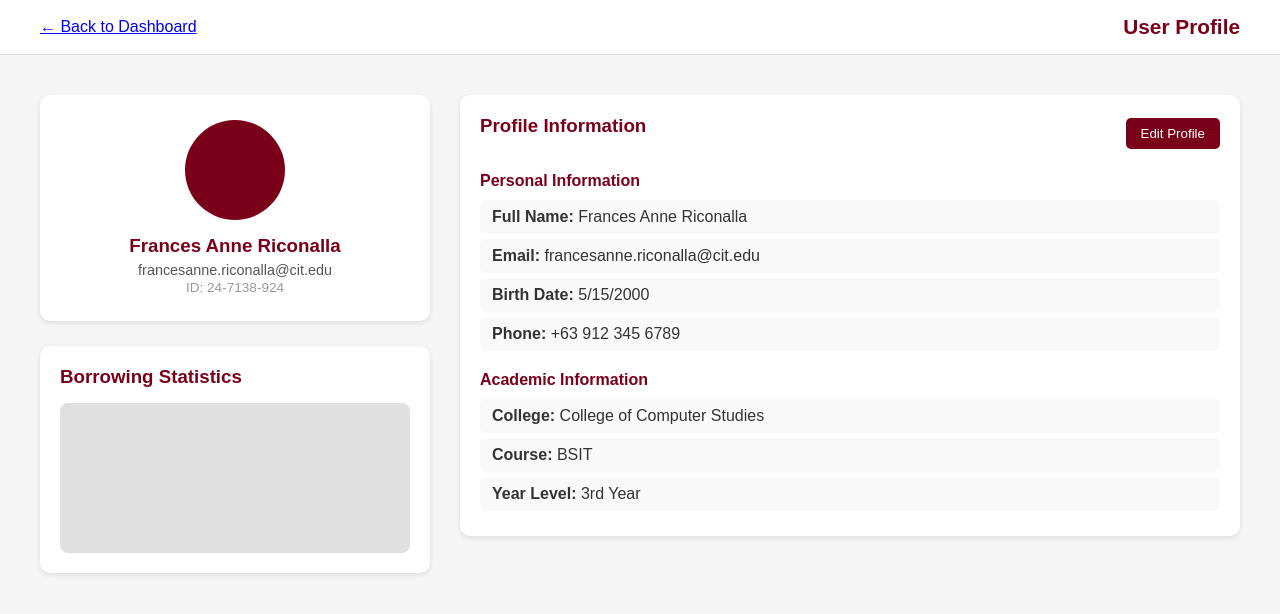
After one commit to jazpirr/PeerLending-TESTING, a Django app: page /profile/ in a window 1280 px wide. The commit adds this page. Shown: the top 614 px of the page. Run offline with Django 5.2, Linux system fonts and the light colour scheme.

Commit message:
connected dashboard/profile

```diff
--- /dev/null
+++ b/Peer_Lending/App/static/css/design.css
@@ -0,0 +1,213 @@
+* {
+  margin: 0;
+  padding: 0;
+  box-sizing: border-box;
+  font-family: 'Poppins', sans-serif;
+}
+
+body {
+  background: #f5f5f5;
+  color: #333;
+}
+
+/* Navbar */
+.navbar {
+  background: white;
+  padding: 15px 40px;
+  display: flex;
+  justify-content: space-between;
+  align-items: center;
+  border-bottom: 1px solid #ddd;
+  position: sticky;
+  top: 0;
+}
+
+.navbar h1 {
+  color: #7a0019;
+  font-size: 1.3em;
+}
+.navbar nav form {
+  display: inline;
+}
+
+.navbar nav a {
+  margin-left: 20px;
+  text-decoration: none;
+  color: #7a0019;
+  font-weight: 500;
+}
+
+.navbar nav a.active {
+  border-bottom: 2px solid #7a0019;
+}
+
+.navbar nav form button {
+  background: none;
+  border: none;
+  color: #7a0019;
+  font-weight: 500;
+  cursor: pointer;
+  font-family: inherit;
+  font-size: inherit;
+  margin-left: 20px;
+  text-decoration: none;
+  padding: 0;
+}
+
+.navbar nav form button:hover {
+  text-decoration: underline;
+}
+
+/* Dashboard Layout */
+.dashboard {
+  padding: 30px 50px;
+}
+
+.welcome {
+  margin-bottom: 30px;
+}
+
+.welcome h2 {
+  font-size: 1.8em;
+  color: #7a0019;
+}
+
+.alert {
+  background: #ffe6e6;
+  color: #b00020;
+  border: 1px solid #f5bcbc;
+  padding: 10px 15px;
+  margin-top: 15px;
+  border-radius: 5px;
+}
+
+.content-grid {
+  display: grid;
+  grid-template-columns: repeat(2, 1fr);
+  gap: 25px;
+}
+
+.card {
+  background: white;
+  border-radius: 10px;
+  padding: 20px;
+  box-shadow: 0 2px 5px rgba(0,0,0,0.1);
+}
+
+.card h3 {
+  color: #7a0019;
+  margin-bottom: 15px;
+}
+
+.placeholder {
+  background: #e0e0e0;
+  height: 150px;
+  border-radius: 8px;
+}
+
+.placeholder.small {
+  height: 80px;
+}
+
+.item {
+  background: #e0e0e0;
+  height: 40px;
+  margin-bottom: 10px;
+  border-radius: 5px;
+}
+
+.available-items {
+  display: grid;
+  grid-template-columns: repeat(2, 1fr);
+  gap: 15px;
+}
+
+.item-box button {
+  width: 100%;
+  background: #ffcc00;
+  color: #333;
+  border: none;
+  padding: 10px;
+  border-radius: 5px;
+  font-weight: 600;
+  margin-top: 5px;
+  cursor: pointer;
+}
+
+/* Profile Page */
+.profile-page {
+  display: flex;
+  gap: 30px;
+  padding: 40px;
+}
+
+.profile-left {
+  flex: 1;
+}
+
+.profile-right {
+  flex: 2;
+}
+
+.profile-card {
+  background: white;
+  padding: 25px;
+  border-radius: 10px;
+  text-align: center;
+  box-shadow: 0 2px 5px rgba(0,0,0,0.1);
+  margin-bottom: 25px;
+}
+
+.profile-pic {
+  width: 100px;
+  height: 100px;
+  background: #7a0019;
+  border-radius: 50%;
+  margin: 0 auto 15px;
+}
+
+.profile-card h3 {
+  margin-bottom: 5px;
+  color: #7a0019;
+}
+
+.profile-card p {
+  font-size: 0.9em;
+  color: #555;
+}
+
+.student-id {
+  font-size: 0.85em;
+  color: #999;
+}
+
+.profile-header {
+  display: flex;
+  justify-content: space-between;
+  align-items: center;
+}
+
+.edit-btn {
+  background: #7a0019;
+  color: white;
+  border: none;
+  padding: 8px 15px;
+  border-radius: 5px;
+  cursor: pointer;
+}
+
+.info-section {
+  margin-top: 20px;
+}
+
+.info-section h4 {
+  color: #7a0019;
+  margin-bottom: 10px;
+}
+
+.info-grid p {
+  background: #f9f9f9;
+  padding: 8px 12px;
+  border-radius: 5px;
+  margin: 5px 0;
+}
--- /dev/null
+++ b/Peer_Lending/App/templates/profile.html
@@ -0,0 +1,61 @@
+<!DOCTYPE html>
+<html lang="en">
+<head>
+  <meta charset="UTF-8">
+  <meta name="viewport" content="width=device-width, initial-scale=1.0">
+  <title>User Profile</title>
+
+  {% load static %}
+  <link rel="stylesheet" href="{% static 'css/design.css' %}">
+</head>
+<body>
+  <header class="navbar">
+    <a href="{% url 'home' %}" class="back">&larr; Back to Dashboard</a>
+    <h1>User Profile</h1>
+  </header>
+
+  <main class="profile-page">
+    <div class="profile-left">
+      <div class="profile-card">
+        <div class="profile-pic"></div>
+        <h3>Frances Anne Riconalla</h3>
+        <p>francesanne.riconalla@cit.edu</p>
+        <span class="student-id">ID: 24-7138-924</span>
+      </div>
+
+      <div class="card">
+        <h3>Borrowing Statistics</h3>
+        <div class="placeholder"></div>
+      </div>
+    </div>
+
+    <div class="profile-right">
+      <div class="card">
+        <div class="profile-header">
+          <h3>Profile Information</h3>
+          <button class="edit-btn">Edit Profile</button>
+        </div>
+
+        <div class="info-section">
+          <h4>Personal Information</h4>
+          <div class="info-grid">
+            <p><strong>Full Name:</strong> Frances Anne Riconalla</p>
+            <p><strong>Email:</strong> francesanne.riconalla@cit.edu</p>
+            <p><strong>Birth Date:</strong> 5/15/2000</p>
+            <p><strong>Phone:</strong> +63 912 345 6789</p>
+          </div>
+        </div>
+
+        <div class="info-section">
+          <h4>Academic Information</h4>
+          <div class="info-grid">
+            <p><strong>College:</strong> College of Computer Studies</p>
+            <p><strong>Course:</strong> BSIT</p>
+            <p><strong>Year Level:</strong> 3rd Year</p>
+          </div>
+        </div>
+      </div>
+    </div>
+  </main>
+</body>
+</html>
--- a/Peer_Lending/App/urls.py
+++ b/Peer_Lending/App/urls.py
@@ -1,9 +1,12 @@
 from django.urls import path
+from django.shortcuts import redirect
 from . import views
 
 urlpatterns = [
-    path('', views.home, name="home"),
+    path('', lambda request: redirect('login')),
     path('register/', views.register, name="register"),
     path('login/', views.login_view, name="login"),
     path('logout/', views.logout_view, name="logout"),
+    path("home/", views.home, name="home"),
+    path("profile/", views.profile, name="profile"),
 ]
--- a/Peer_Lending/App/views.py
+++ b/Peer_Lending/App/views.py
@@ -2,23 +2,26 @@ from django.shortcuts import render, redirect
 from django.contrib.auth import login, authenticate, logout
 from django.contrib import messages
 from .forms import CustomUserCreationForm
+from django.contrib.auth.decorators import login_required
 
 
 def register(request):
     if request.method == "POST":
         form = CustomUserCreationForm(request.POST)
         if form.is_valid():
-            user = form.save()
-            login(request, user)
-            messages.success(request, "Account created successfully!")
-            return redirect("home")
+            form.save()
+            messages.success(request, "Account created successfully! Please log in.")
+            return redirect("login")
         else:
             messages.error(request, "Please correct the errors below.")
-            print(form.errors)  # Check the console for validation errors
+            print(form.errors)
     else:
         form = CustomUserCreationForm()
     return render(request, "registration/signup.html", {"form": form})
 
+
+
+@login_required(login_url="login")
 def home(request):
     return render(request, "home.html")
 
@@ -40,3 +43,6 @@ def logout_view(request):
         return redirect("login")
     else:
         return redirect("home")
+
+def profile(request):
+    return render(request, "profile.html")
```
Also changed, not shown: Peer_Lending/App/forms.py (+17 -0 lines), Peer_Lending/App/templates/home.html (+73 -9 lines), Peer_Lending/App/templates/registration/signup.html (+10 -1 lines).
